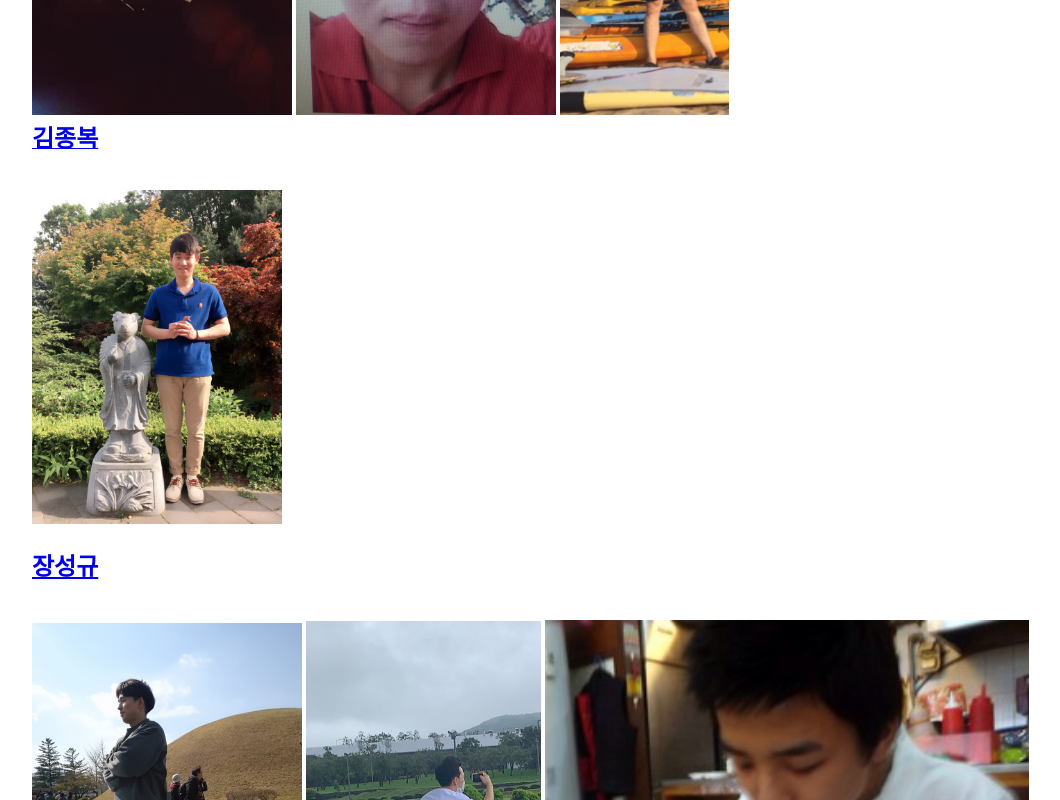
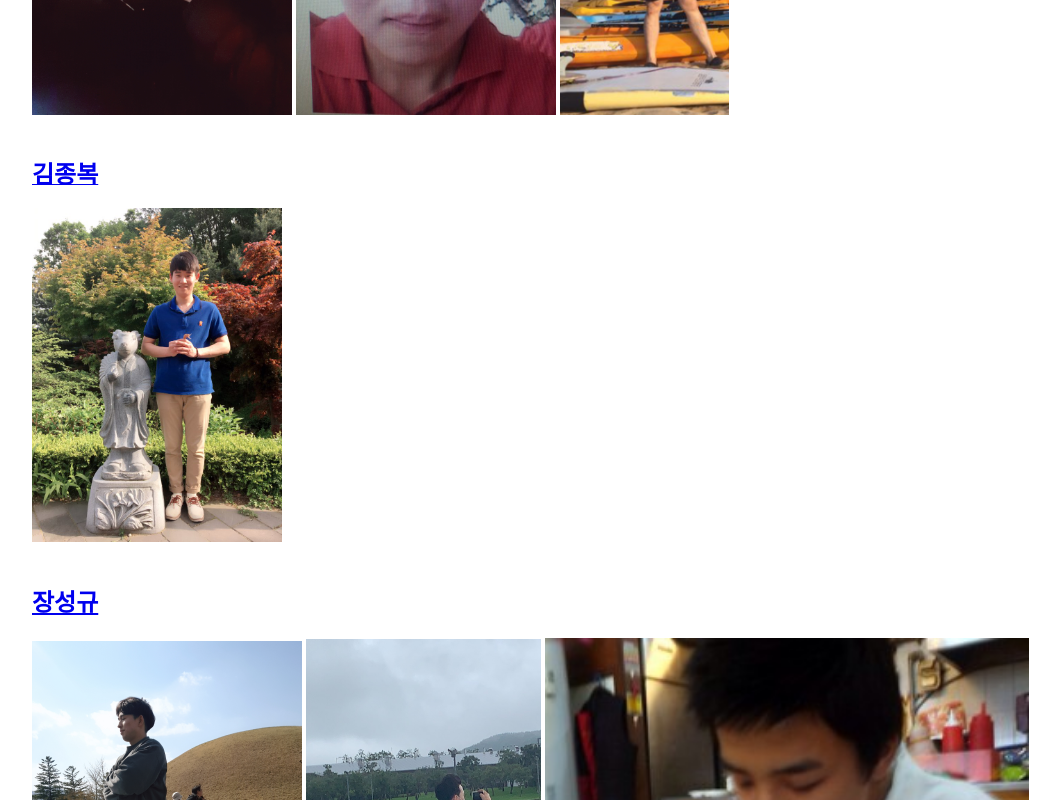
Before and after one commit to choigi/giheung, a plain HTML site: page index.html in a window 1280 px wide. Shown: the part 2000-2800 px from the top of the page, without its empty margins (16-1076 px from the left). Drawn offline with Linux system fonts and the light colour scheme.

Commit message:
Add files via upload

```diff
--- a/index.html
+++ b/index.html
@@ -24,39 +24,40 @@
     <h1>- 명 단 -</h1>
       <ul>
         <h2>최기철</h2><br> <!-- break 줄바꿈-->
+
         <a href="https://www.instagram.com/sh901031/" target="_blank"><h2>이성현</h2></a>
           <img src="KakaoTalk_20210603_171141098_02.jpg" width="200">
-          <img src="KakaoTalk_20210603_170855051_02.jpg" width="519"><br>
+          <img src="KakaoTalk_20210603_170855051_02.jpg" width="519"><br><br>
         <!-- src = source -->
-        <a href="https://www.instagram.com/2dooo000/" target="_blank"><h2>이두영</h2></a><br>
-          <img src="KakaoTalk_20210603_171644623_03.png" width=200>
-        <a href="https://lh3.googleusercontent.com/proxy/Z2BwhTE6vzfHWDO7g7WvlsPrVr8J-Sr3nyTMYcdNJ9B8S1A_WcBYfYlrLkv1832XwWLdtd3F3xITHLU" target="_blank"><h2>김석환</h2></a><br>
+        <a href="https://www.instagram.com/2dooo000/" target="_blank"><h2>이두영</h2></a>
+          <img src="KakaoTalk_20210603_171644623_03.png" width=200><br><br>
+        <a href="https://lh3.googleusercontent.com/proxy/Z2BwhTE6vzfHWDO7g7WvlsPrVr8J-Sr3nyTMYcdNJ9B8S1A_WcBYfYlrLkv1832XwWLdtd3F3xITHLU" target="_blank"><h2>김석환</h2></a>
           <img src="KakaoTalk_20210603_171441243_01.jpg" width="260">
           <img src="KakaoTalk_20210603_171141098_11.jpg" width="260">
-          <img src="KakaoTalk_20210603_170855051.jpg" width="169">
-        <a href="http://newsroom.etomato.com/userfiles/1111111.jpg" target="_blank" title="박소담"><br><strong><span style="font-size:24px;">김종복</strong></a><br><br><br>
+          <img src="KakaoTalk_20210603_170855051.jpg" width="169"><br><br>
+        <a href="http://newsroom.etomato.com/userfiles/1111111.jpg" target="_blank" title="박소담"><br><strong><span style="font-size:24px;">김종복</strong></a><br><br>
         <!-- strong  굵게, h 태그랑 결과물은 같지만 복잡, 검색엔진에서 노출도 h 태그가 상위 -->
-          <img src="KakaoTalk_20210603_171141098_10.jpg" width="250">
-        <a href="https://www.instagram.com/jsgvvv/" target="_blank"><h2>장성규</h2></a><br>
+          <img src="KakaoTalk_20210603_171141098_10.jpg" width="250"><br><br>
+        <a href="https://www.instagram.com/jsgvvv/" target="_blank"><h2>장성규</h2></a>
           <img src="KakaoTalk_20210603_171644623_01.jpg" width="270">
           <img src="KakaoTalk_20210603_171141098.jpg" width="235">
-          <img src="KakaoTalk_20210603_171141098_09.jpg" width="484">
-        <a href="https://www.instagram.com/ko_dongyeon/" target="_blank"><h2>고동연</h2></a><br>
-          <img src="KakaoTalk_20210603_171141098_01.jpg" width="300">
-        <a href="https://www.instagram.com/hwangkkkk/" target="_blank"><h2>황태원</h2></a><br>
-          <img src="KakaoTalk_20210603_171441243_03.jpg" width="250">
+          <img src="KakaoTalk_20210603_171141098_09.jpg" width="484"><br><br>
+        <a href="https://www.instagram.com/ko_dongyeon/" target="_blank"><h2>고동연</h2></a>
+          <img src="KakaoTalk_20210603_171141098_01.jpg" width="300"><br><br>
+        <a href="https://www.instagram.com/hwangkkkk/" target="_blank"><h2>황태원</h2></a>
+          <img src="KakaoTalk_20210603_171441243_03.jpg" width="250"><br><br>
         <a href="https://www.instagram.com/kyu_hiiii/" target="_blank"><h2>정규하</h2></a><br>
-        <a href="https://thumb.mt.co.kr/06/2014/03/2014032801371376266_1.jpg" target="_blank"><h2>김대승</h2></a><br>
-          <img src="KakaoTalk_20210603_171644623.jpg" width="250">
+        <a href="https://thumb.mt.co.kr/06/2014/03/2014032801371376266_1.jpg" target="_blank"><h2>김대승</h2></a>
+          <img src="KakaoTalk_20210603_171644623.jpg" width="250"><br><br>
         <a href="https://www.instagram.com/batmanjh/" target="_blank"><h2>이준현</h2></a><br>
-        <a href="https://www.instagram.com/yonggnoh/" target="_blank"><h2>오용근</h2></a><br>
-          <img src="KakaoTalk_20210603_171441243_04.jpg" width="250">
-        <a href="https://pds.joins.com/news/component/moneytoday/201305/02/2013050214415430156_1.jpg" target="_blank"><h2>김희현</h2></a><br>
+        <a href="https://www.instagram.com/yonggnoh/" target="_blank"><h2>오용근</h2></a>
+          <img src="KakaoTalk_20210603_171441243_04.jpg" width="250"><br><br>
+        <a href="https://pds.joins.com/news/component/moneytoday/201305/02/2013050214415430156_1.jpg" target="_blank"><h2>김희현</h2></a>
           <img src="KakaoTalk_20210603_171441243_02.jpg" width="250">
           <img src="KakaoTalk_20210603_171141098_07.jpg" width="250">
-          <img src="KakaoTalk_20210603_171141098_05.jpg" width="189">
-        <a href="https://www.instagram.com/dums0827/" target="_blank"><h2>박동욱</h2></a><br>
-          <img src="KakaoTalk_20210603_171441243.jpg" width="250">
+          <img src="KakaoTalk_20210603_171141098_05.jpg" width="189"><br><br>
+        <a href="https://www.instagram.com/dums0827/" target="_blank"><h2>박동욱</h2></a>
+          <img src="KakaoTalk_20210603_171441243.jpg" width="250"><br><br>
         <a href="http://img.etoday.co.kr/pto_db/2018/08/700/20180831082025_1244788_600_818.jpg" target="_blank"><h2>정다원</h2></a><br>
       </ul>
   </body>
```
